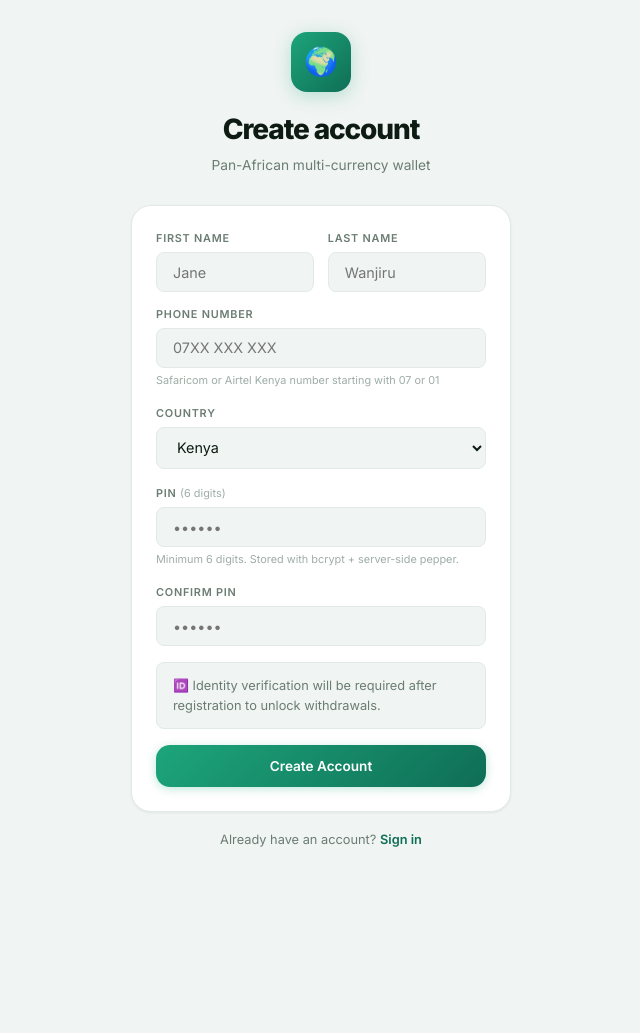
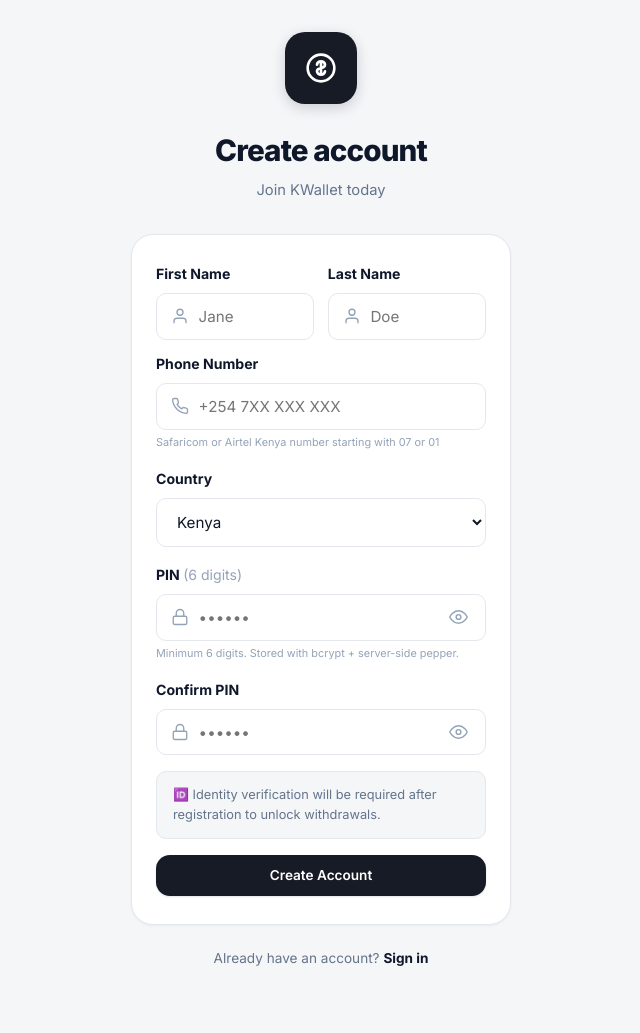
Before and after one commit to CalvinCMO/Kwallet, a Django app: page /register/ in a window 1280 px wide. Shown: the whole page, without its empty margins (319-959 px from the left). Before the commit the page ends 847 px from the top, so only its background shows below. Run offline with Django 4.2, Linux system fonts and the light colour scheme.

Commit message:
redesigning templates

```diff
--- a/wallet/templates/wallet/base.html
+++ b/wallet/templates/wallet/base.html
@@ -9,11 +9,11 @@
   <style>
     /* ── TOKENS ── */
     :root {
-      --teal:        #1DA57A;
-      --teal-dk:     #0F6E56;
-      --teal-lt:     #5DCAA5;
-      --teal-50:     #E6F7F1;
-      --teal-100:    #B3E8D5;
+      --teal:        #161B26;
+      --teal-dk:     #0A0D13;
+      --teal-lt:     #4B5563;
+      --teal-50:     #F1F2F4;
+      --teal-100:    #E2E4E9;
       --red:         #E24B4A;
       --red-lt:      #FDEAEA;
       --airtel:      #E11D48;
@@ -24,18 +24,18 @@
       --amber-lt:    #FEF3C7;
       --blue:        #2563EB;
       --blue-lt:     #EFF6FF;
-      --bg:          #F0F4F3;
+      --bg:          #F5F6F8;
       --surface:     #FFFFFF;
-      --ink:         #0D1B12;
-      --ink-2:       #3B4D43;
-      --ink-3:       #6B7D73;
-      --ink-4:       #9EADA6;
-      --border:      #E2EAE6;
-      --shadow-sm:   0 1px 3px rgba(0,0,0,.06);
-      --shadow-md:   0 4px 16px rgba(0,0,0,.08);
-      --r-sm:        8px;
+      --ink:         #0F172A;
+      --ink-2:       #334155;
+      --ink-3:       #64748B;
+      --ink-4:       #94A3B8;
+      --border:      #E4E7EC;
+      --shadow-sm:   0 1px 3px rgba(15,23,42,.05);
+      --shadow-md:   0 8px 24px rgba(15,23,42,.08);
+      --r-sm:        10px;
       --r-md:        14px;
-      --r-lg:        20px;
+      --r-lg:        22px;
       --r-xl:        28px;
       --r-full:      999px;
     }
@@ -240,7 +240,7 @@
     .home-name       { font-size: 24px; font-weight: 800; color: var(--ink); letter-spacing: -.03em; }
     .dash-avatar {
       width:40px; height:40px; border-radius:50%;
-      background:linear-gradient(135deg,var(--teal),var(--teal-dk));
+      background: var(--teal);
       color:#fff; font-weight:800; font-size:.9rem;
       display:flex; align-items:center; justify-content:center;
       flex-shrink:0;
@@ -255,7 +255,7 @@
     /* ── PORTFOLIO CARD ── */
     .portfolio-card {
       margin: 0 16px;
-      background: linear-gradient(130deg, #2DC98A 0%, #0F7A5A 100%);
+      background: var(--teal);
       border-radius: var(--r-xl);
       padding: 26px 24px 22px;
       color: #fff;
@@ -376,8 +376,9 @@
       font-family: 'Inter', sans-serif; font-size: .85rem; font-weight: 600;
       cursor: pointer; transition: all .18s; white-space: nowrap; text-decoration: none;
     }
-    .btn-primary { background: linear-gradient(135deg, var(--teal), var(--teal-dk)); color: #fff; box-shadow: 0 2px 10px rgba(29,165,122,.28); }
-    .btn-primary:hover { transform: translateY(-1px); box-shadow: 0 4px 18px rgba(29,165,122,.38); }
+    .btn-primary { background: var(--teal); color: #fff; box-shadow: 0 1px 2px rgba(15,23,42,.12); }
+    .btn-primary:hover { background: var(--teal-dk); }
+    .btn-primary:disabled, .btn-primary.is-disabled { background: #9CA3AF; box-shadow: none; cursor: not-allowed; }
     .btn-withdraw { background: linear-gradient(135deg,#BE185D,#9D174D); color:#fff; }
     .btn-withdraw:hover { transform:translateY(-1px); }
     .btn-airtel   { background: var(--airtel); color: #fff; }
@@ -394,17 +395,32 @@
     .btn-block { width: 100%; border-radius: var(--r-md) !important; padding: .8rem !important; }
 
     /* ── FORMS ── */
-    .fg { margin-bottom: 1rem; }
-    .fl { display: block; font-size: .68rem; font-weight: 600; letter-spacing: .07em; text-transform: uppercase; color: var(--ink-3); margin-bottom: .35rem; }
+    .fg { margin-bottom: 1.1rem; }
+    .fl { display: block; font-size: .88rem; font-weight: 700; letter-spacing: 0; text-transform: none; color: var(--ink); margin-bottom: .5rem; }
     .field-hint { text-transform:none; letter-spacing:0; font-weight:400; color:var(--ink-4); }
     .fi, .fs {
-      width: 100%; background: var(--bg);
+      width: 100%; background: var(--surface);
       border: 1.5px solid var(--border); border-radius: var(--r-sm);
-      color: var(--ink); font-family: 'Inter', sans-serif; font-size: .9rem;
-      padding: .65rem 1rem; outline: none;
+      color: var(--ink); font-family: 'Inter', sans-serif; font-size: .95rem;
+      padding: .8rem 1rem; outline: none;
       transition: border-color .15s, box-shadow .15s;
     }
-    .fi:focus, .fs:focus { border-color: var(--teal); box-shadow: 0 0 0 3px rgba(29,165,122,.12); background: var(--surface); }
+    .fi:focus, .fs:focus { border-color: var(--teal); box-shadow: 0 0 0 3px rgba(15,23,42,.08); background: var(--surface); }
+    /* Icon-adorned inputs (auth pages) */
+    .fi-wrap { position: relative; }
+    .fi-wrap .fi { padding-left: 2.6rem; }
+    .fi-wrap .fi-icon {
+      position: absolute; left: .95rem; top: 50%; transform: translateY(-50%);
+      width: 18px; height: 18px; stroke: var(--ink-4); fill: none; stroke-width: 1.8;
+      stroke-linecap: round; stroke-linejoin: round; pointer-events: none;
+    }
+    .fi-wrap .fi-toggle {
+      position: absolute; right: .9rem; top: 50%; transform: translateY(-50%);
+      background: none; border: none; padding: 4px; cursor: pointer; line-height: 0;
+    }
+    .fi-wrap .fi-toggle svg { width: 19px; height: 19px; stroke: var(--ink-4); fill: none; stroke-width: 1.8; stroke-linecap: round; stroke-linejoin: round; }
+    .fi-wrap .fi-toggle:hover svg { stroke: var(--ink-2); }
+    .fi-wrap:has(.fi-toggle) .fi { padding-right: 2.6rem; }
     .fi-airtel:focus { border-color: var(--airtel) !important; box-shadow: 0 0 0 3px rgba(225,29,72,.12) !important; }
     .fi-bank:focus   { border-color: var(--bank) !important;   box-shadow: 0 0 0 3px rgba(29,78,216,.12) !important; }
     .fh { font-size: .68rem; color: var(--ink-4); margin-top: .25rem; }
@@ -414,7 +430,7 @@
     .errorlist li { font-size: .7rem; color: var(--red); margin-top: .25rem; }
 
     /* ── CARDS ── */
-    .card { background: var(--surface); border: 1px solid var(--border); border-radius: var(--r-lg); padding: 1.5rem; box-shadow: var(--shadow-sm); }
+    .card { background: var(--surface); border: 1px solid var(--border); border-radius: var(--r-lg); padding: 1.75rem 1.5rem; box-shadow: var(--shadow-sm); }
     .card-sm { padding: 1rem 1.25rem; }
     .card-title { font-size: .95rem; font-weight: 700; color: var(--ink); margin-bottom: .9rem; }
 
@@ -436,19 +452,24 @@
     .msg-info    { background: var(--blue-lt);  border-color: #bfdbfe;          color: #1e40af; }
 
     /* ── AUTH PAGES ── */
-    .auth-hero   { text-align: center; margin-bottom: 1.75rem; }
+    .auth-hero   { text-align: center; margin-bottom: 2rem; }
     .auth-logo   {
-      width: 60px; height: 60px;
-      background: linear-gradient(135deg, var(--teal), var(--teal-dk));
-      border-radius: 16px; display: flex; align-items: center; justify-content: center;
-      font-size: 1.7rem; margin: 0 auto 1rem;
-      box-shadow: 0 4px 18px rgba(29,165,122,.28);
+      width: 72px; height: 72px;
+      background: var(--teal);
+      color: #fff;
+      border-radius: 20px; display: flex; align-items: center; justify-content: center;
+      font-size: 2rem; font-weight: 800; margin: 0 auto 1.5rem;
+      box-shadow: 0 4px 14px rgba(15,23,42,.18);
     }
-    .auth-h1  { font-size: 1.75rem; font-weight: 800; color: var(--ink); letter-spacing: -.04em; }
-    .auth-sub { color: var(--ink-3); margin-top: .25rem; font-size: .86rem; }
-    .auth-foot{ text-align: center; margin-top: 1.1rem; font-size: .8rem; color: var(--ink-3); }
-    .auth-foot a { color: var(--teal-dk); font-weight: 600; }
+    .auth-logo svg { width: 32px; height: 32px; stroke: #fff; fill: none; stroke-width: 2; stroke-linecap: round; stroke-linejoin: round; }
+    .auth-h1  { font-size: 1.85rem; font-weight: 800; color: var(--ink); letter-spacing: -.03em; }
+    .auth-sub { color: var(--ink-3); margin-top: .35rem; font-size: .92rem; }
+    .auth-foot{ text-align: center; margin-top: 1.4rem; font-size: .85rem; color: var(--ink-3); }
+    .auth-foot a { color: var(--ink); font-weight: 700; }
     .auth-foot a:hover { text-decoration: underline; }
+    .auth-forgot { text-align: center; margin-top: .9rem; font-size: .85rem; }
+    .auth-forgot a { color: var(--ink-3); }
+    .auth-forgot a:hover { color: var(--ink); }
 
     /* ── INFO BOXES ── */
     .ibox     { background: var(--bg); border: 1px solid var(--border); border-radius: var(--r-sm); padding: .8rem 1rem; font-size: .8rem; color: var(--ink-3); margin-bottom: 1rem; }
--- a/wallet/templates/wallet/pin_reset_request.html
+++ b/wallet/templates/wallet/pin_reset_request.html
@@ -3,7 +3,7 @@
 {% block content %}
 <div class="page-auth">
   <div class="auth-hero">
-    <div class="auth-logo">🔑</div>
+    <div class="auth-logo"><svg viewBox="0 0 24 24"><circle cx="8" cy="15" r="4"/><path d="M10.5 12.5L20 3M17 6l3 3M14 9l2 2"/></svg></div>
     <h1 class="auth-h1">Reset your PIN</h1>
     <p class="auth-sub">We'll send a verification code to your phone</p>
   </div>
--- a/wallet/templates/wallet/pin_reset_set.html
+++ b/wallet/templates/wallet/pin_reset_set.html
@@ -3,7 +3,7 @@
 {% block content %}
 <div class="page-auth">
   <div class="auth-hero">
-    <div class="auth-logo">🔒</div>
+    <div class="auth-logo"><svg viewBox="0 0 24 24"><rect x="3" y="11" width="18" height="11" rx="2"/><path d="M7 11V7a5 5 0 0 1 10 0v4"/></svg></div>
     <h1 class="auth-h1">Set new PIN</h1>
     <p class="auth-sub">Choose a strong 6-digit PIN</p>
   </div>
--- a/wallet/templates/wallet/pin_reset_verify.html
+++ b/wallet/templates/wallet/pin_reset_verify.html
@@ -3,7 +3,7 @@
 {% block content %}
 <div class="page-auth">
   <div class="auth-hero">
-    <div class="auth-logo">📲</div>
+    <div class="auth-logo"><svg viewBox="0 0 24 24"><rect x="5" y="2" width="14" height="20" rx="2"/><line x1="11" y1="18" x2="13" y2="18"/></svg></div>
     <h1 class="auth-h1">Enter code</h1>
     <p class="auth-sub">Sent to {{ phone }}</p>
   </div>
--- a/wallet/templates/wallet/register.html
+++ b/wallet/templates/wallet/register.html
@@ -3,9 +3,11 @@
 {% block content %}
 <div class="page-auth">
   <div class="auth-hero">
-    <div class="auth-logo">🌍</div>
+    <div class="auth-logo">
+      <svg viewBox="0 0 24 24"><circle cx="12" cy="12" r="10"/><path d="M12 7v10M9 9.5c0-1.4 1.3-2.5 3-2.5s3 1.1 3 2.5-1.3 2.2-3 2.5c-1.7.3-3 1.1-3 2.5s1.3 2.5 3 2.5 3-1.1 3-2.5"/></svg>
+    </div>
     <h1 class="auth-h1">Create account</h1>
-    <p class="auth-sub">Pan-African multi-currency wallet</p>
+    <p class="auth-sub">Join KWallet today</p>
   </div>
 
   {% if messages %}
@@ -18,18 +20,27 @@
       <div class="fg2">
         <div class="fg" style="margin-bottom:0">
           <label class="fl">First Name</label>
-          <input class="fi" type="text" name="first_name" required placeholder="Jane">
+          <div class="fi-wrap">
+            <svg class="fi-icon" viewBox="0 0 24 24"><path d="M20 21v-2a4 4 0 0 0-4-4H8a4 4 0 0 0-4 4v2"/><circle cx="12" cy="7" r="4"/></svg>
+            <input class="fi" type="text" name="first_name" required placeholder="Jane">
+          </div>
           {% if form.first_name.errors %}<div class="fe">{{ form.first_name.errors|join:", " }}</div>{% endif %}
         </div>
         <div class="fg" style="margin-bottom:0">
           <label class="fl">Last Name</label>
-          <input class="fi" type="text" name="last_name" required placeholder="Wanjiru">
+          <div class="fi-wrap">
+            <svg class="fi-icon" viewBox="0 0 24 24"><path d="M20 21v-2a4 4 0 0 0-4-4H8a4 4 0 0 0-4 4v2"/><circle cx="12" cy="7" r="4"/></svg>
+            <input class="fi" type="text" name="last_name" required placeholder="Doe">
+          </div>
           {% if form.last_name.errors %}<div class="fe">{{ form.last_name.errors|join:", " }}</div>{% endif %}
         </div>
       </div>
       <div class="fg" style="margin-top:.85rem">
         <label class="fl">Phone Number</label>
-        <input class="fi" type="tel" name="phone" required placeholder="07XX XXX XXX">
+        <div class="fi-wrap">
+          <svg class="fi-icon" viewBox="0 0 24 24"><path d="M22 16.92v3a2 2 0 0 1-2.18 2 19.79 19.79 0 0 1-8.63-3.07 19.5 19.5 0 0 1-6-6 19.79 19.79 0 0 1-3.07-8.67A2 2 0 0 1 4.11 2h3a2 2 0 0 1 2 1.72c.127.96.362 1.903.7 2.81a2 2 0 0 1-.45 2.11L8.09 9.91a16 16 0 0 0 6 6l1.27-1.27a2 2 0 0 1 2.11-.45c.907.338 1.85.573 2.81.7A2 2 0 0 1 22 16.92z"/></svg>
+          <input class="fi" type="tel" name="phone" required placeholder="+254 7XX XXX XXX">
+        </div>
         <div class="fh">Safaricom or Airtel Kenya number starting with 07 or 01</div>
         {% if form.phone.errors %}<div class="fe">{{ form.phone.errors|join:", " }}</div>{% endif %}
       </div>
@@ -43,14 +54,26 @@
       </div>
       <div class="fg">
         <label class="fl">PIN <span class="field-hint">(6 digits)</span></label>
-        <input class="fi" type="password" name="pin" minlength="6" maxlength="6" required placeholder="••••••">
+        <div class="fi-wrap">
+          <svg class="fi-icon" viewBox="0 0 24 24"><rect x="3" y="11" width="18" height="11" rx="2"/><path d="M7 11V7a5 5 0 0 1 10 0v4"/></svg>
+          <input class="fi" id="reg-pin" type="password" name="pin" minlength="6" maxlength="6" required placeholder="••••••">
+          <button type="button" class="fi-toggle" onclick="kwTogglePin('reg-pin', this)" aria-label="Show PIN">
+            <svg viewBox="0 0 24 24"><path d="M1 12s4-8 11-8 11 8 11 8-4 8-11 8-11-8-11-8z"/><circle cx="12" cy="12" r="3"/></svg>
+          </button>
+        </div>
         {# Risk #03 & #17: 6-digit minimum enforced #}
         <div class="fh">Minimum 6 digits. Stored with bcrypt + server-side pepper.</div>
         {% if form.pin.errors %}<div class="fe">{{ form.pin.errors|join:", " }}</div>{% endif %}
       </div>
       <div class="fg" style="margin-bottom:1rem">
         <label class="fl">Confirm PIN</label>
-        <input class="fi" type="password" name="pin_confirm" minlength="6" maxlength="6" required placeholder="••••••">
+        <div class="fi-wrap">
+          <svg class="fi-icon" viewBox="0 0 24 24"><rect x="3" y="11" width="18" height="11" rx="2"/><path d="M7 11V7a5 5 0 0 1 10 0v4"/></svg>
+          <input class="fi" id="reg-pin-confirm" type="password" name="pin_confirm" minlength="6" maxlength="6" required placeholder="••••••">
+          <button type="button" class="fi-toggle" onclick="kwTogglePin('reg-pin-confirm', this)" aria-label="Show PIN">
+            <svg viewBox="0 0 24 24"><path d="M1 12s4-8 11-8 11 8 11 8-4 8-11 8-11-8-11-8z"/><circle cx="12" cy="12" r="3"/></svg>
+          </button>
+        </div>
         {% if form.pin_confirm.errors %}<div class="fe">{{ form.pin_confirm.errors|join:", " }}</div>{% endif %}
       </div>
       <div class="ibox" style="margin-bottom:1rem">
@@ -62,4 +85,12 @@
 
   <div class="auth-foot">Already have an account? <a href="{% url 'login' %}">Sign in</a></div>
 </div>
+<script>
+function kwTogglePin(id, btn) {
+  const el = document.getElementById(id);
+  const showing = el.type === 'text';
+  el.type = showing ? 'password' : 'text';
+  btn.setAttribute('aria-label', showing ? 'Show PIN' : 'Hide PIN');
+}
+</script>
 {% endblock %}
```
Also changed, not shown: wallet/templates/wallet/login.html (+29 -8 lines), wallet/templates/wallet/qr_pay_success.html (+7 -7 lines).
